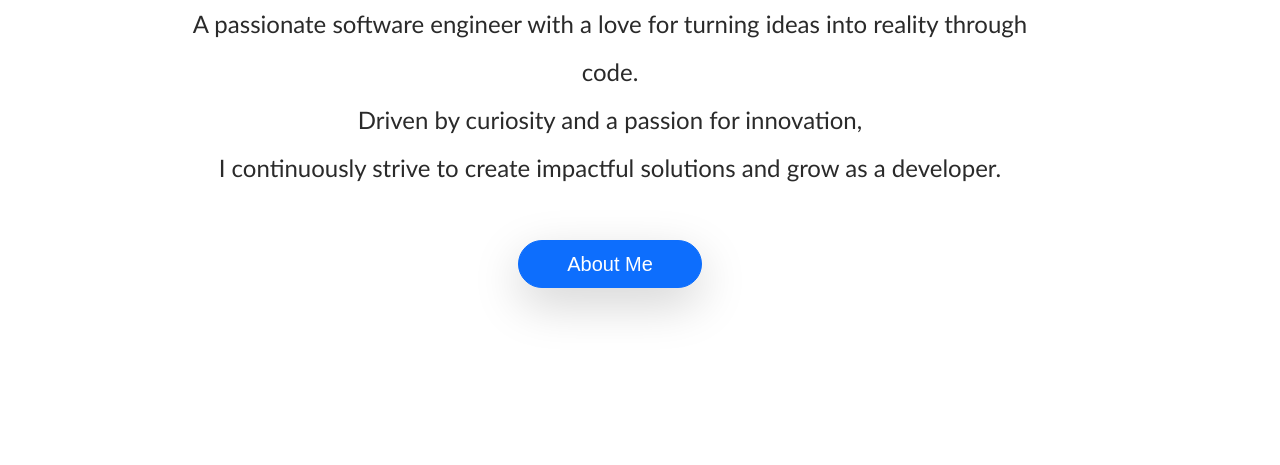
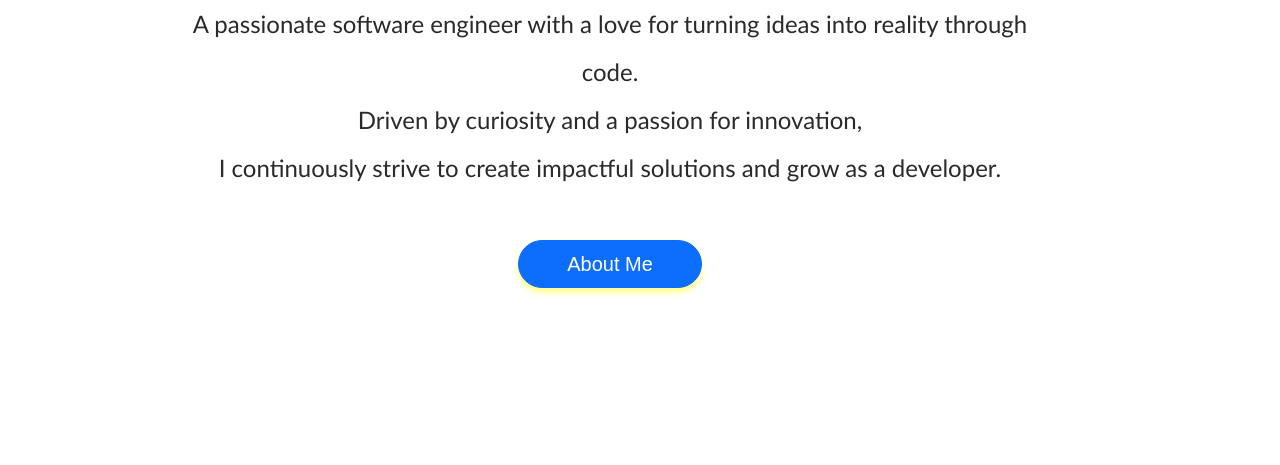
Before and after one commit to shenaz130/ShenazBuhari-officialPortfolio, a plain HTML site: page index.html in a window 1280 px wide. Shown: the part 335-800 px from the top of the page. Drawn offline with nearby package versions, Linux system fonts and the light colour scheme; some packages are replaced by stand-ins of ours.

Commit message:
v11 updated

```diff
--- a/index.html
+++ b/index.html
@@ -68,7 +68,7 @@
 
                     <a href="#About">
                         <button class="btn btn-primary btn-lg rounded-pill shadow-lg mt-4 px-5 py-2 transition-all"
-                                style="border-radius: 30px;">
+                                style="border-radius: 30px; box-shadow: 0px 4px 6px rgba(255, 255, 0, 0.5) !important;">
                             About Me
                         </button>
                     </a>
```
